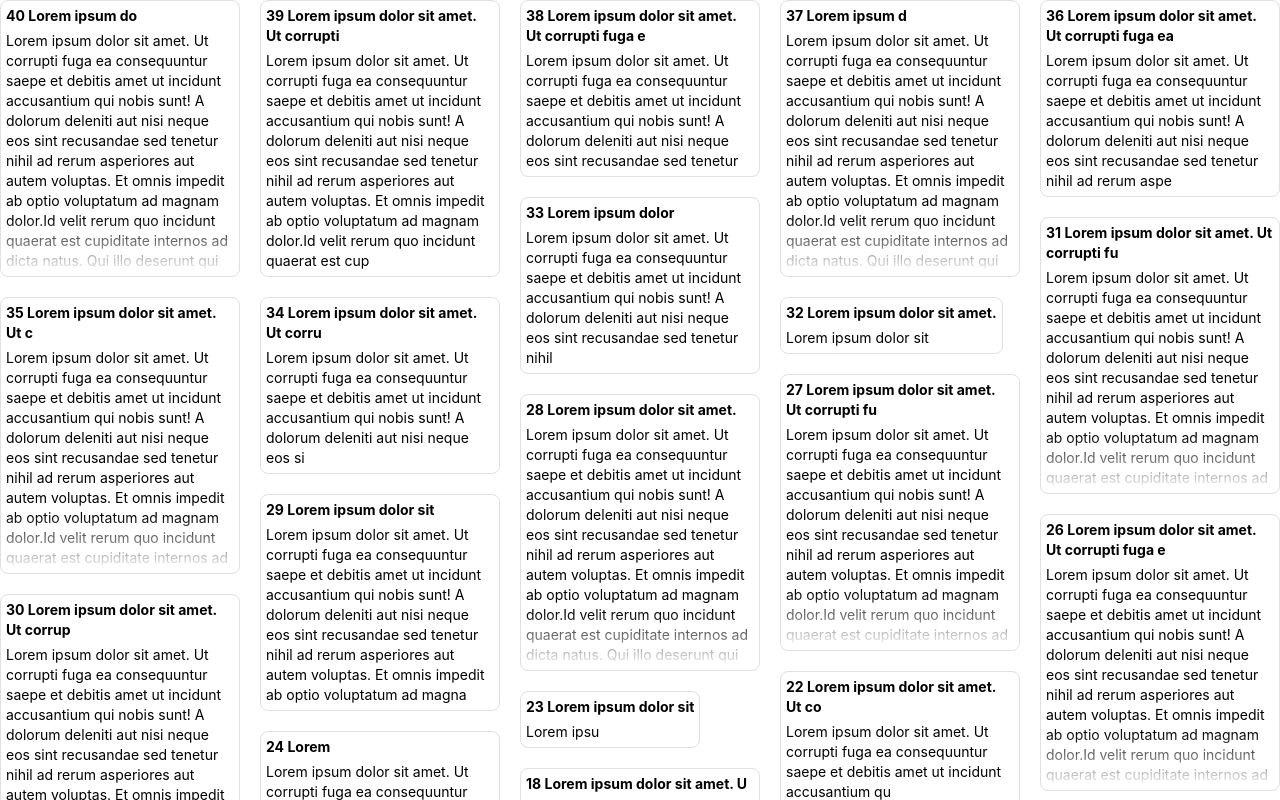
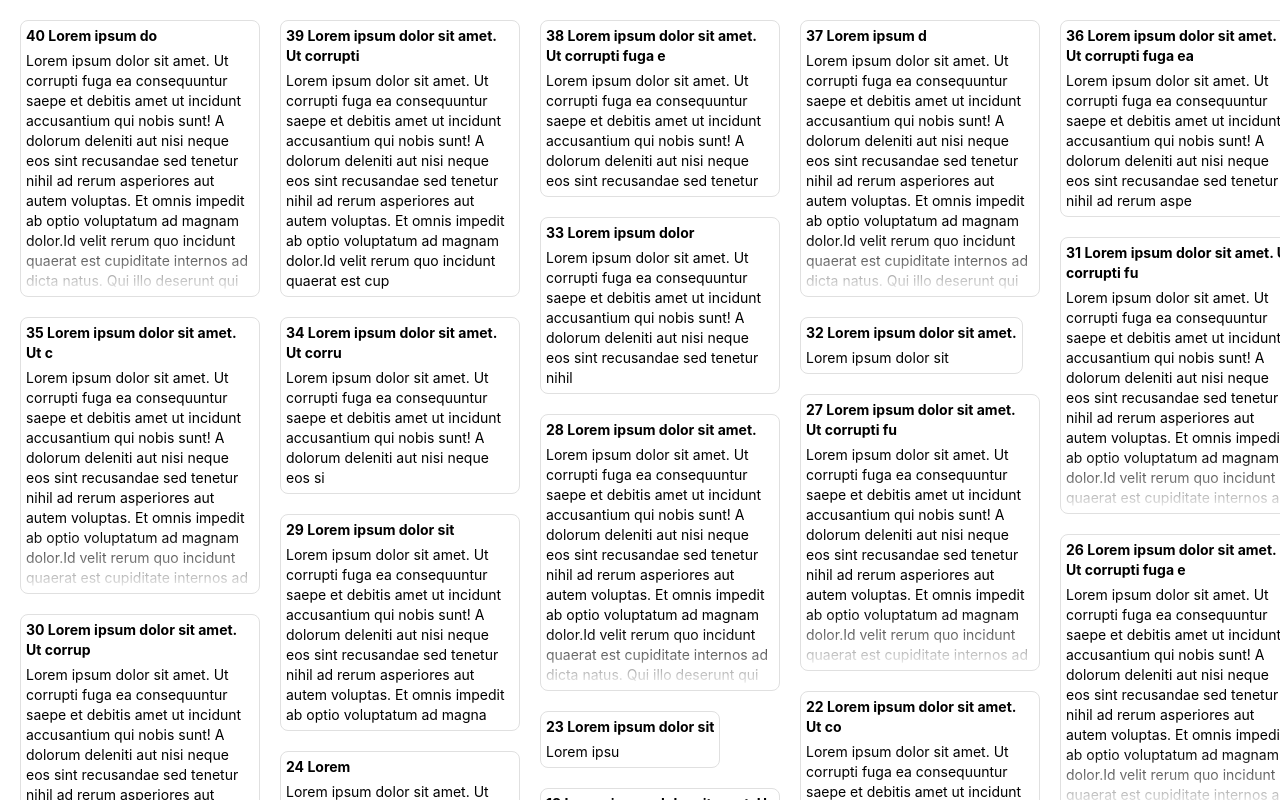
Before and after one commit to arkadyryabinin/react-tests, a React (Create React App) app: page / in a window 1280 px wide. Shown: the top 800 px of the page. Built offline with nearby package versions, Linux system fonts and the light colour scheme.

Commit message:
add list as state

```diff
--- a/src/App.js
+++ b/src/App.js
@@ -1,7 +1,7 @@
 import { getData } from "./initData.js";
 import Masonry from "./Masonry.js";
 import setup from "./setup";
-import Note from "./Note";
+import { Note, NoteWrapper } from "./Note";
 import { noteReducer } from './noteReducer';
 import './Note.css';
 import { useEffect, useReducer } from "react";
@@ -14,32 +14,40 @@ function calcColsNum() {
   return Math.floor((document.body.clientWidth + setup.gap) / (setup.noteWidth + setup.gap));
 }
 
-function NoteWrapper({ children }) {
-  return (
-    <div className="NoteWrapper">{children}</div>
-  )
-}
+// const initList = getData();
+const initList = [];
 
-const initList = getData();
+let counter = 40;
 
 export default function App() {
-  const [state, dispatch] = useReducer(noteReducer, { ...setup, numColumns: calcColsNum() });
 
+  const [state, dispatchState] = useReducer(noteReducer, { ...setup, numColumns: calcColsNum() });
+  const [list, dispatchList] = useReducer(noteReducer, initList);
   const { colWidth, gap, numColumns, cropAt } = state;
 
-  useEffect(() => {
+  function handleResize() {
     window.onresize = () => isResized = true;
     const interval = setInterval(() => {
       if (isResized) {
         isResized = false;
-        dispatch({ type: 'resize', numColumns: calcColsNum() });
+        dispatchState({ type: 'resize', numColumns: calcColsNum() });
       }
     }, 1000);
     return () => clearInterval(interval);
-  }, []);
+  }
 
-  console.log(numColumns);
-  const itemsList = initList.map((item) => (
+  useEffect(handleResize, []);
+  useEffect(() => {
+    console.log(counter);
+    if (counter <= 0) return;
+    const array = getData(counter, 10);
+    counter += -10;
+    dispatchList({ type: 'fetch_items', value: array });
+  }, [list]);
+
+  if (list.length === 0) return null;
+
+  const itemsList = list.map((item) => (
     <NoteWrapper key={item.id}>
       <Note initData={item} cropAt={cropAt}/>
     </NoteWrapper>
@@ -47,8 +55,10 @@ export default function App() {
 
 
   return (
-    <Masonry numColumns={numColumns} colWidth={colWidth} gap={gap}>
-      {itemsList}
-    </Masonry>
+    <div style={{ padding: gap }}>
+      <Masonry numColumns={numColumns} colWidth={colWidth} gap={gap}>
+        {itemsList}
+      </Masonry>
+    </div>
   );
 }
--- a/src/Masonry.js
+++ b/src/Masonry.js
@@ -35,6 +35,7 @@ export default function Masonry({ children, numColumns, colWidth, gap }) {
     justifyContent: 'flex-start',
     alignItems: 'flex-start',
     gap,
+    width: numColumns * (colWidth + gap) - gap,
   };
 
   return (
--- a/src/Note.js
+++ b/src/Note.js
@@ -3,7 +3,13 @@ import { noteReducer } from './noteReducer';
 
 // const SetupContext = createContext(0);
 
-export default function Note({ initData, cropAt }) {
+export function NoteWrapper({ children }) {
+  return (
+    <div className="NoteWrapper">{children}</div>
+  )
+}
+
+export function Note({ initData, cropAt }) {
   const [noteData, dispatch] = useReducer(noteReducer, { ...initData, isCropped: false });
   const ref = useRef(null);
   const { id, header, body, isCropped } = noteData;
--- a/src/initData.js
+++ b/src/initData.js
@@ -1,4 +1,4 @@
-export function getData() {
+export function getData(from, num) {
   const y = `Lorem ipsum dolor sit amet. Ut corrupti fuga ea consequuntur saepe et debitis amet ut incidunt accusantium qui nobis sunt! A dolorum deleniti aut nisi neque eos sint recusandae sed tenetur nihil ad rerum asperiores aut autem voluptas. Et omnis impedit ab optio voluptatum ad magnam dolor.Id velit rerum quo incidunt quaerat est cupiditate internos ad dicta natus. Qui illo deserunt qui quam dolores ut rerum impedit aut ullam consectetur et odit repellat in tempore repellendus. Qui voluptates fuga et dolore inventore et incidunt enim. 33 molestiae consequatur ut dolorum animi qui corporis vero.At fugit asperiores qui minus earum a numquam quia ut culpa optio ea facilis nemo sed quod praesentium. Et maiores quis et laudantium rerum et debitis dolores eos excepturi laudantium.`;
 
   function getRandomInt(max) {
@@ -6,7 +6,7 @@ export function getData() {
   }
 
   const x = [];
-  for (let i = 40; i > 0; i += -1) {
+  for (let i = from; i > from - num; i += -1) {
     x.push({
       id: i,
       header: y.substring(0, getRandomInt(50)),
--- a/src/noteReducer.js
+++ b/src/noteReducer.js
@@ -7,6 +7,7 @@ export function noteReducer(state, action) {
     // case action.type === 'resize': return {...state, headerHeight: action.headerHeight, bodyHeight: action.bodyHeight };
     case action.type === 'crop': return { ...state, isCropped: true };
     case action.type === 'resize': return { ...state, numColumns: action.numColumns };
+    case action.type === 'fetch_items': return [...state, ...action.value];
     default: return null;
   }
 }
```
